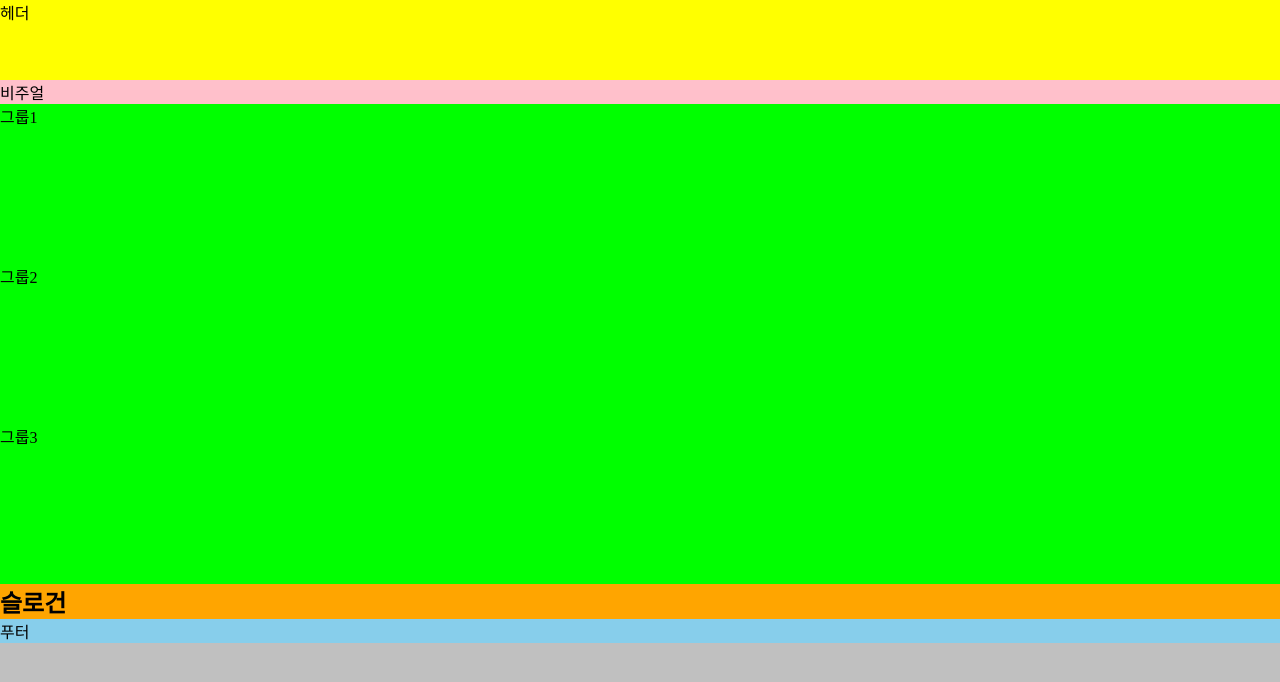
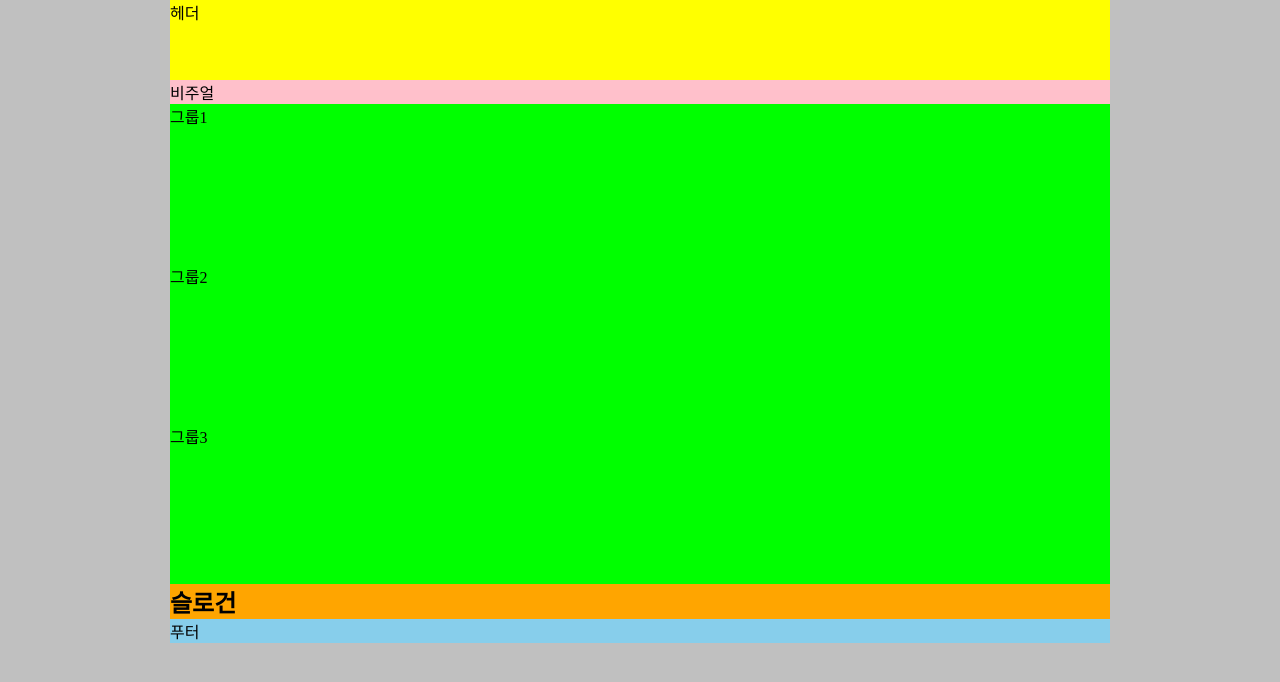
Before and after one commit to devsadventure/www, a plain HTML site: page index.html in a window 1280 px wide. Drawn offline with Linux system fonts and the light colour scheme.

Commit message:
업데이트

```diff
--- a/css/style.css
+++ b/css/style.css
@@ -10,11 +10,24 @@
 .container {
   background-color: silver;
   height: 100vh;
+  width: 100%;
+  display: flex;
+  flex-direction: column;
+  align-items: center;
+}
+
+.header,
+.visual,
+.main-content,
+.slogan,
+.footer {
+  width: 940px;
 }
 
 .header {
   background-color: yellow;
   height: 10vh;
+  width: 940px;
 }
 
 .visual {
```
